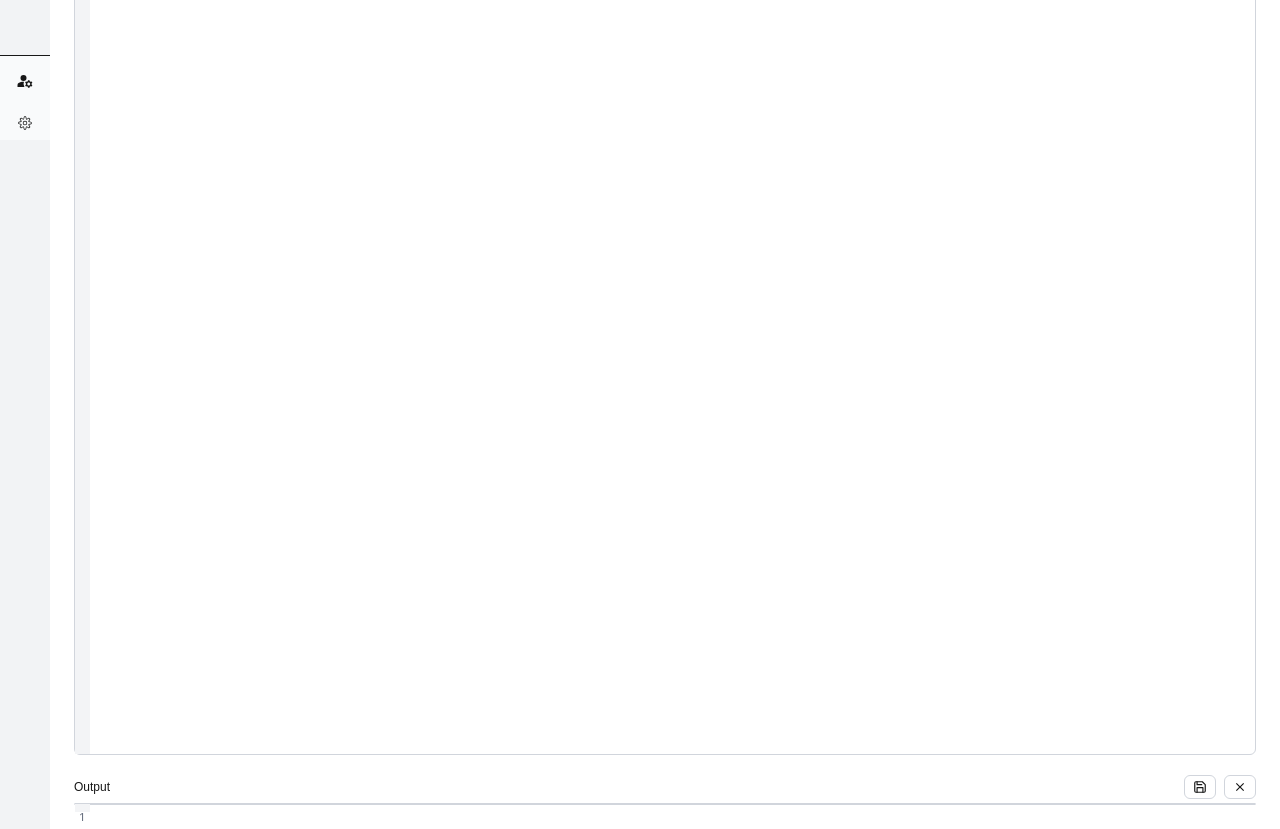
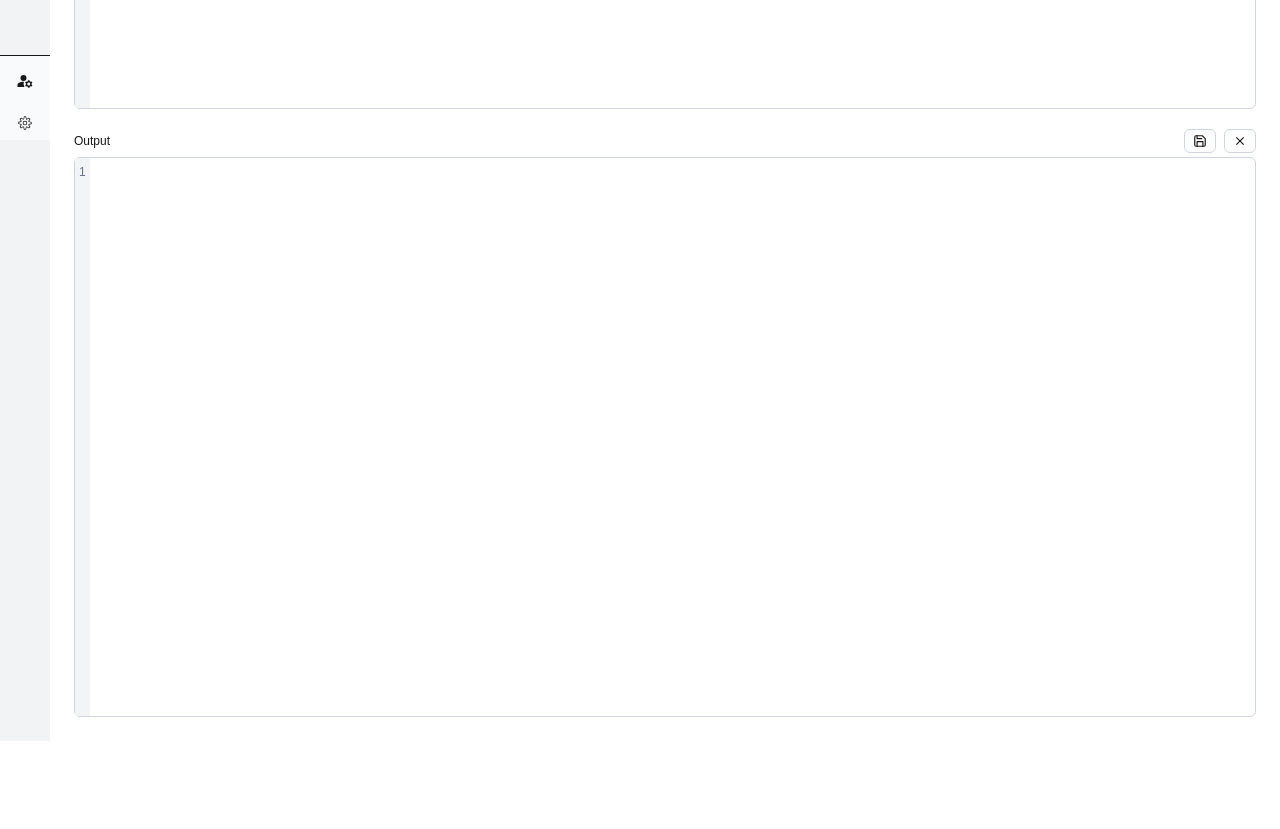
Before and after one commit to Kanghocit/Devtoys, a Next.js app: page /base64-text in a window 1280 px wide. Shown: the part 660-1489 px from the top of the page. After the commit the page ends 1401 px from the top, so only its background shows below. Built offline with nearby package versions, Linux system fonts and the light colour scheme.

Commit message:
fix-base64-ui

```diff
--- a/src/app/base64-text/page.tsx
+++ b/src/app/base64-text/page.tsx
@@ -53,8 +53,8 @@ const Base64Text = () => {
         />
       </CustomCard>
 
-      <div className="flex flex-col flex-grow mt-4 overflow-hidden">
-        <div className="flex flex-col flex-grow rounded-lg p-4 ">
+      <div className="flex flex-col mt-4 overflow-hidden">
+        <div className="flex flex-col rounded-lg p-4 ">
           {/* Input */}
           <div className="flex flex-col  my-1">
             <div className="flex justify-between items-center">
@@ -66,14 +66,14 @@ const Base64Text = () => {
               </div>
             </div>
             <Textarea
-              className="w-full flex-grow mt-1"
+              className="w-full h-140 mt-1"
               value={inputText}
               onChange={(e) => setInputText(e.target.value)}
             />
           </div>
 
           {/* Output */}
-          <div className="flex flex-col flex-grow mt-4">
+          <div className="flex flex-col mt-4">
             <div className="flex justify-between items-center">
               <p className="text-xs">Output</p>
               <div className="flex gap-2">
@@ -82,7 +82,7 @@ const Base64Text = () => {
               </div>
             </div>
             <Textarea
-              className="w-full h-0 flex-grow mt-1"
+              className="w-full h-140 mt-1"
               value={outputText}
               readOnly
             />
--- a/src/components/menu/index.tsx
+++ b/src/components/menu/index.tsx
@@ -43,7 +43,7 @@ const Menu: React.FC<MenuProps> = ({ items, className, collapsed }) => {
             <div
               className={clsx(
                 "flex items-center gap-2 p-2 w-full rounded-md text-left hover:bg-gray-300 hover:text-white cursor-pointer",
-                pathname === item.href && "bg-gray-500 text-white",
+                pathname === item.href && "bg-gray-400 text-white",
                 className
               )}
               onClick={() => {
--- a/src/components/textarea/index.tsx
+++ b/src/components/textarea/index.tsx
@@ -41,7 +41,7 @@ const Textarea: React.FC<TextareaProps> = ({ className, ...rest }) => {
         {...rest}
         ref={textareaRef}
         className={clsx(
-          "w-full min-h-300 resize-none  font-mono text-sm outline-none",
+          "w-full min-h-100 resize-none  font-mono text-sm outline-none",
           className
         )}
         onInput={updateLines} // Cập nhật số dòng mỗi khi nhập
```
